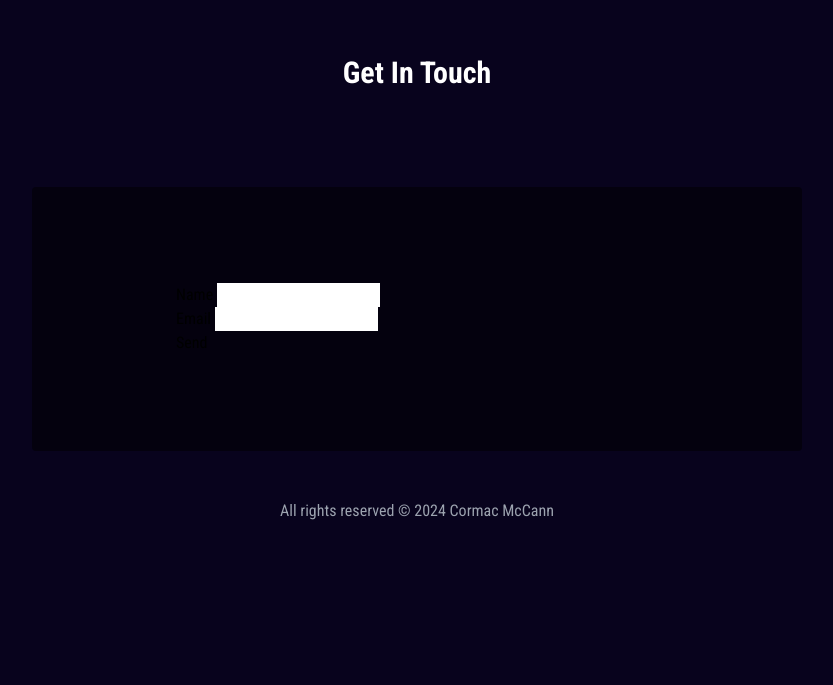
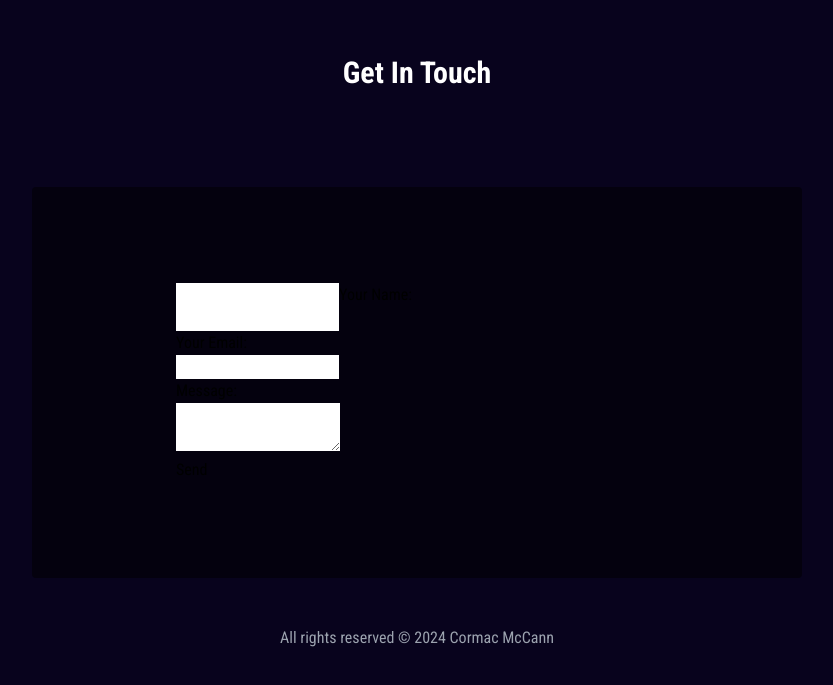
Before and after one commit to mccannsean421/cmccann-dot-com, a Next.js app: page / in a window 1280 px wide. Shown: the part 1239-1924 px from the top of the page, without its empty margins (223-1056 px from the left). Before the commit the page ends 1834 px from the top, so only its background shows below. Built offline with nearby package versions, Linux system fonts and the light colour scheme.

Commit message:
debugging form

```diff
--- a/src/components/ContactForm.js
+++ b/src/components/ContactForm.js
@@ -3,12 +3,26 @@
 
 <div className="flex items-center justify-center p-12">
   <div className="mx-auto md:max-w-4xl md:w-[500px]">
-  <form name="contact" data-netlify="true">
+  <form name="contact" method="POST" action="/success" data-netlify="true" >
+      <input type="hidden" name="form-name" value="contact" />
       <p>
-    <label>Name <input type="text" name="name" /></label>
+<input type="text" name="firstname" id="firstname" />
+        <label htmlFor="yourname">
+          Your Name:
+        </label> <br />
+        <input type="text" name="name" id="yourname" />
       </p>
       <p>
-    <label>Email <input type="email" name="email" /></label>
+        <label htmlFor="youremail">
+          Your Email:
+        </label> <br />
+        <input type="email" name="email" id="youremail" />
+      </p>
+      <p>
+        <label htmlFor="yourmessage">
+          Message:
+        </label> <br />
+        <textarea name="message" id="yourmessage"></textarea>
       </p>
       <p>
         <button type="submit">Send</button>
```
Lines whose indentation alone changed are shown as unchanged.
